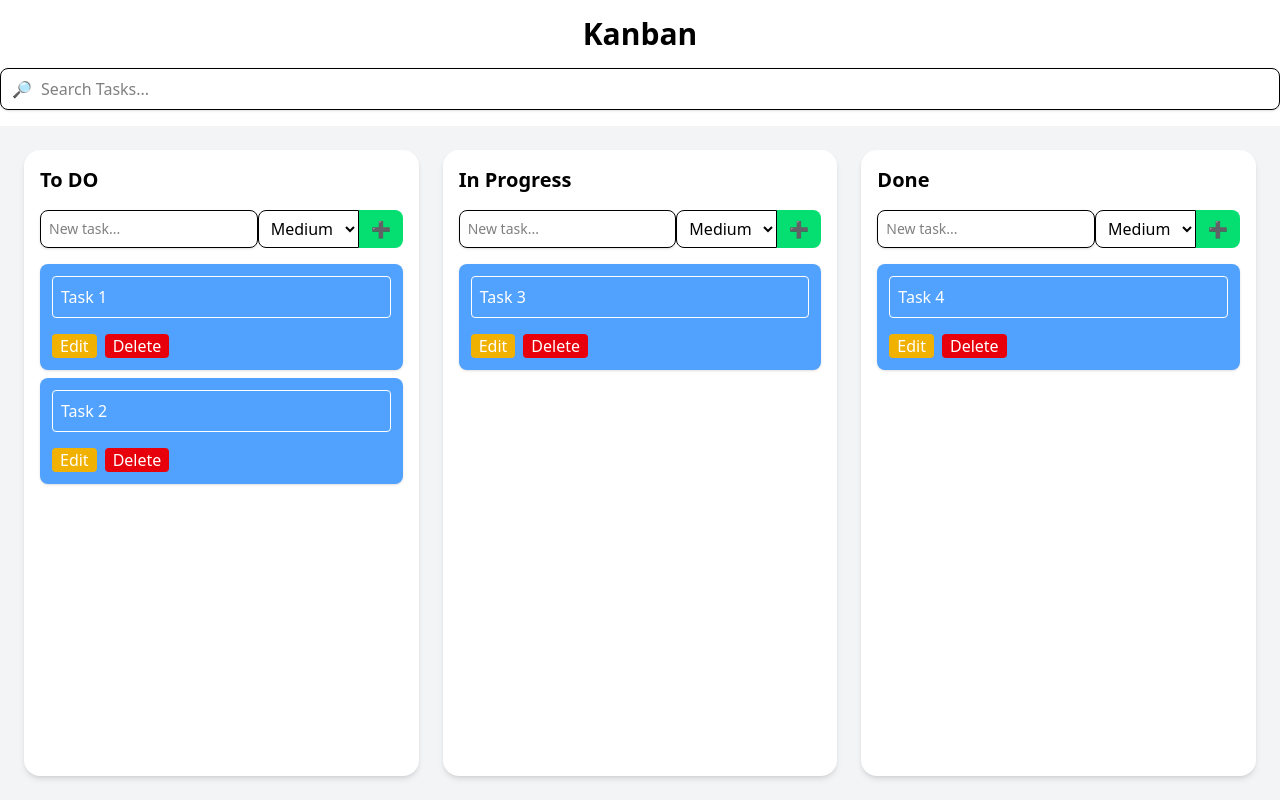
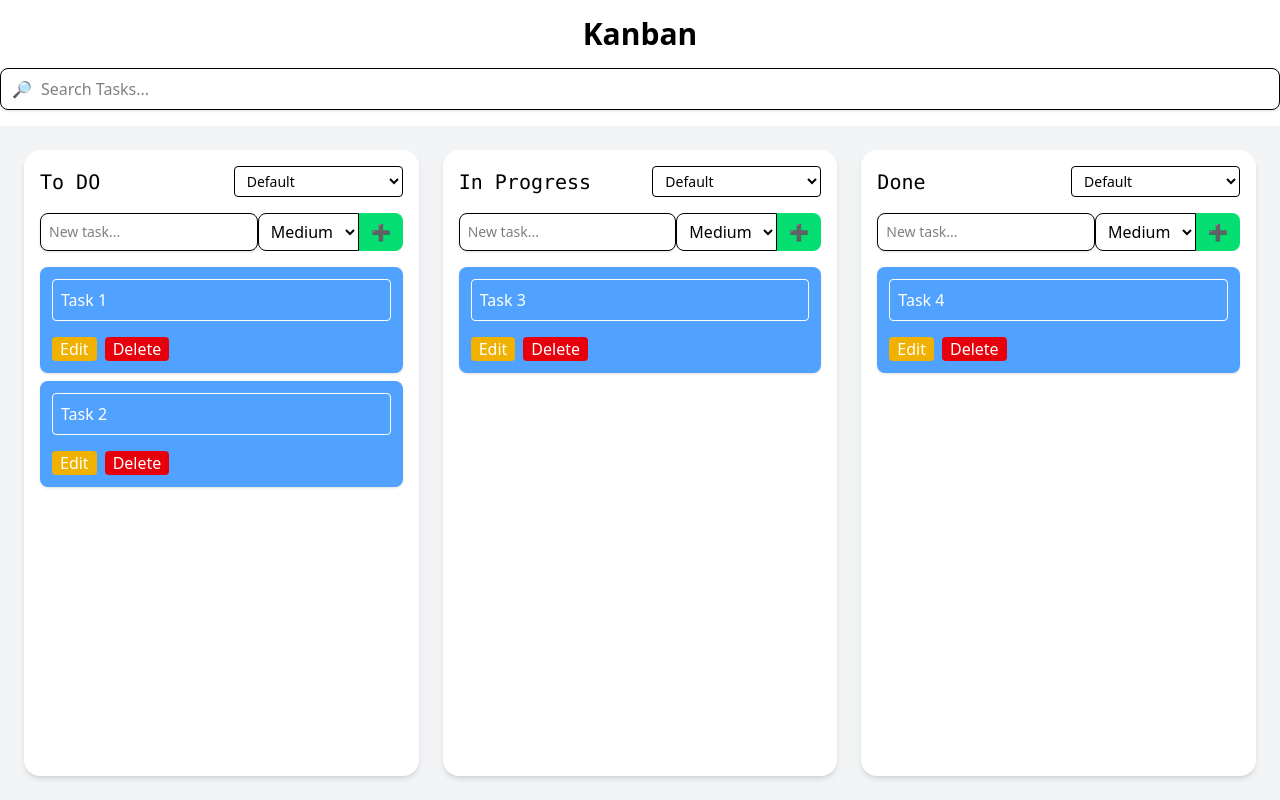
Before and after one commit to karthi1048/kanban-PWA, a React (Vite) app: page / in a window 1280 px wide. Built offline with nearby package versions, Linux system fonts and the light colour scheme.

Commit message:
refactored & added sort feature

```diff
--- a/src/App.jsx
+++ b/src/App.jsx
@@ -1,7 +1,6 @@
 import { useState, useEffect, useRef } from 'react';
-import AddTask from './components/AddTask';
-import Task from './components/Task';
 import SearchTaskBar from './components/SearchTaskBar';
+import Column from './components/Column';
 import './App.css'
 
 export default function App() {
@@ -20,15 +19,26 @@ export default function App() {
   });
   // Column names: Array of tasks
 
+  // Save to localStorage whenever board changes
+  useEffect(() => {
+    localStorage.setItem("board", JSON.stringify(board));
+  }, [board]);
+
+  // For sorting
+  const [sortOrders, setSortOrders] = useState(() => {
+    const saved = localStorage.getItem("sortOrders");
+    return saved ? JSON.parse(saved) : {};
+  });
+
+  // store current sorting order in localStorage
+  useEffect(() => {
+    localStorage.setItem("sortOrders", JSON.stringify(sortOrders));
+  }, [sortOrders]);
+
   const [dragOverCol, setDragOverCol] = useState(null);               // to track which column is being hovered
   const touchTaskRef = useRef(null);                                  // store dragged task during
   const [ghostTask, setGhostTask] = useState(null);                   // temporary state used for touch
   const [searchQuery, setSearchQuery] = useState("");                 // for searching tasks
-
-  // Save to localStorage whenever board changes
-  useEffect(() => {
-    localStorage.setItem("board", JSON.stringify(board));
-  }, [board]);
 
   // NOTE: Utilizing "DragEvent API" for drag & drop
   // e is React's SyntheticEvent wrapping Native Events.
@@ -167,8 +177,7 @@ export default function App() {
   // CRUD handlers
 
   // add new task to column
-  // NOTE: uses now() for id, which gives milliseconds & text from input
-  // but for createdAt, now() will be used as timestamp
+  // NOTE: uses now() for id, which gives milliseconds & text from input but for createdAt, now() will be used as timestamp
   // Timestamp will also be created for edited tasks
   const handleAddTask = (col, text, priority) => {
     const newTask = { id: Date.now().toString(), text, priority, createdAt: Date.now() };
@@ -203,43 +212,25 @@ export default function App() {
         {/* Get [key, value], destructure as [col, tasks] & return div for each column*/}
         { Object.entries(board).map(([col, tasks]) => (
           // Columns
-          // we use 'conditional tailwind classes' to highlight columns, while element(task) hover.
-          <div
+          <Column
             key={col}
-            data-col={col}                                    // mark column div
-            onDragOver={ (e) => e.preventDefault() }          // to allow dropping
-            onDrop={(e) => {
-              handleDrop(e, col);
-            }}
-            onDragEnter={ () => setDragOverCol(col) }
-            onDragLeave={ () => setDragOverCol(null)}
-            onTouchMove={ handleTouchMove }                   // highlight column on touch & ghost move
-            onTouchEnd={ handleTouchEnd }                     // drop the column by global detection
-            className={`flex-1 rounded-2xl shadow-md p-4 transition-colors max-h-[80vh] overflow-y-auto
-              ${dragOverCol === col ? "bg-blue-100" : "bg-white"}`}>
-            {/* Due to "overflow-y-auto" each column will have independent scrolls, when tasks overflow their column div site */}
-            <h2 className='text-xl font-bold mb-4'>{col}</h2>
-            {/* AddTask below each input */}
-            <AddTask onAdd={ (text, priority) => handleAddTask(col, text, priority) }/>
-            {/* Similar to columns, return div for each task */}
-            { tasks
-              .filter((task) => (
-                task.text.toLowerCase().includes(searchQuery.toLowerCase()) ||
-                (task.priority && task.priority.toLowerCase().includes(searchQuery.toLowerCase()))
-              ))
-              .map((task) => (
-              <Task
-                key={ task.id }
-                task={task}
-                col={col}
-                onEdit={handleEditTask}
-                onDelete={handleDeleteTask}
-                onDragStart={handleDragStart}
-                onTouchStart={handleTouchStart}
-                onDrop={handleDrop}/>
-            )) }
-            {/* NOTE: map() is used to return the tasks in board, filter() is used to get filtered tasks on board by searchQuery */}
-          </div>
+            col={col}
+            tasks={tasks}
+            dragOverCol={dragOverCol}
+            setDragOverCol={setDragOverCol}
+            handleDrop={handleDrop}
+            handleTouchMove={handleTouchMove}
+            handleTouchEnd={handleTouchEnd}
+            handleDragStart={handleDragStart}
+            handleTouchStart={handleTouchStart}
+            handleAddTask={handleAddTask}
+            handleEditTask={handleEditTask}
+            handleDeleteTask={handleDeleteTask}
+            searchQuery={searchQuery}
+            sortOrder={ sortOrders[col] || "default" }
+            setSortOrder={(order) => {
+              setSortOrders((prev) => ({ ...prev, [col]: order }));
+            }}/>
         )) }
 
         {/* Conditional Ghost task */}
--- /dev/null
+++ b/src/components/Column.jsx
@@ -0,0 +1,111 @@
+import Task from "./Task";
+import AddTask from "./AddTask";
+
+export default function Column({
+    col,
+    tasks = [],
+    // drag state & setter props
+    dragOverCol,
+    setDragOverCol,
+    // drag/touch handler props
+    handleDrop,
+    handleTouchMove,
+    handleTouchEnd,
+    handleDragStart,
+    handleTouchStart,
+    // CRUD handler props
+    handleAddTask,
+    handleEditTask,
+    handleDeleteTask,
+    // search query from App.jsx
+    searchQuery = "",
+    // sort props
+    sortOrder,
+    setSortOrder,
+}) {
+
+    const query = (searchQuery || "").trim().toLowerCase();                  // input from search bar
+
+    // Filter code first, then sort code
+
+    // if query, use "filtered" else use "tasks"
+    let filtered = query
+        ? tasks.filter((task) => {
+            const text = (task?.text || "").toLowerCase();
+            const priority = (task?.priority || "").toLowerCase();
+            return text.includes(query) || priority.includes(query)
+        })
+        : tasks;
+
+    // Sort conditions
+    if(sortOrder != "default"){
+        filtered = [...filtered].sort((a,b) => {
+            if(sortOrder === "date-DESC"){
+                return (new Date(b.createdAt) - new Date(a.createdAt));
+            }
+            if(sortOrder === "date-ASC"){
+                return (new Date(a.createdAt) - new Date(b.createdAt));
+            }
+            if(sortOrder === "priority-DESC"){
+                const order = { high:3, medium:2, low:1 };
+                return (order[b.priority] || 0) - (order[a.priority] || 0);
+            }
+            if(sortOrder === "priority-ASC"){
+                const order = { high:3, medium:2, low:1 };
+                return (order[a.priority] || 0) - (order[b.priority] || 0);
+            }
+            return 0;
+        });
+    }
+
+    return (
+        <div
+            data-col={col}                                    // mark column div
+            onDragOver={ (e) => e.preventDefault() }          // to allow dropping
+            onDrop={(e) => { handleDrop(e, col) }}
+            onDragEnter={ () => setDragOverCol(col) }
+            onDragLeave={ () => setDragOverCol(null)}
+            onTouchMove={ handleTouchMove }                   // highlight column on touch & ghost move
+            onTouchEnd={ handleTouchEnd }                     // drop the column by global detection
+            // we use 'conditional tailwind classes' to highlight columns, while element(task) hover.
+            // Due to "overflow-y-auto" each column will have independent scrolls, when tasks overflow their column div site
+            className={`flex-1 rounded-2xl shadow-md p-4 transition-colors max-h-[80vh] overflow-y-auto
+                        ${dragOverCol === col ? "bg-blue-100" : "bg-white"}`}>
+
+            {/* Column header & sort */}
+            <div className="flex justify-between items-center mb-4">
+                <h2 className='text-xl font-mono'>{col}</h2>
+                <select
+                    value={ sortOrder }
+                    onChange={ (e) => setSortOrder(e.target.value) }
+                    className="border rounded px-2 py-1 text-sm">
+                    <option value="default">Default</option>
+                    <option value="date-DESC">Newest first</option>
+                    <option value="date-ASC">Oldest first</option>
+                    <option value="priority-DESC">Priority High → Low</option>
+                    <option value="priority-ASC">Priority Low → High</option>
+                </select>
+            </div>
+
+            {/* AddTask below each input */}
+            <AddTask onAdd={ (text, priority) => handleAddTask(col, text, priority) }/>
+
+            {/* Similar to columns, return div for each task */}
+            <div className="mt-3 space-y-2">
+                { filtered.map((task) => (
+                    <Task
+                        key={ task.id }
+                        task={task}
+                        col={col}
+                        onEdit={handleEditTask}
+                        onDelete={handleDeleteTask}
+                        onDragStart={handleDragStart}
+                        onTouchStart={handleTouchStart}
+                        onDrop={handleDrop}/>
+                    ))
+                }
+            </div>
+            {/* NOTE: map() is used to return the tasks in board, filter() is used to get filtered tasks on board by searchQuery */}
+        </div>
+    )
+}
--- a/src/components/SearchTaskBar.jsx
+++ b/src/components/SearchTaskBar.jsx
@@ -1,7 +1,6 @@
 import { useEffect, useState } from "react"
 
 export default function SearchTaskBar({ searchQuery, setSearchQuery }) {
-
     const [localQuery, setLocalQuery] = useState(searchQuery);
 
     useEffect(() => {
```
